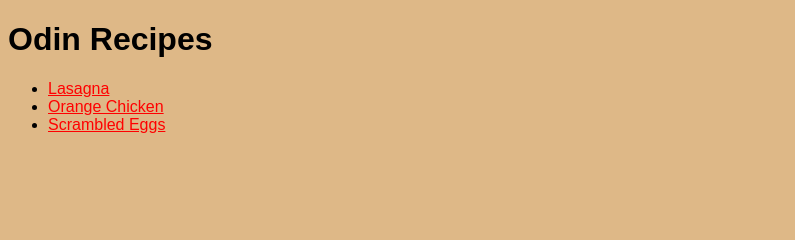
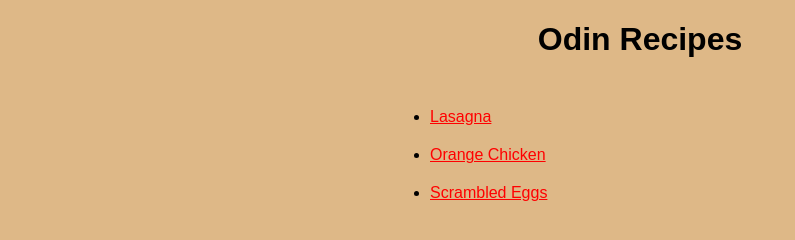
Before and after one commit to serj096chill/odin-recipes, a plain HTML site: page index.html in a window 1280 px wide. Shown: the whole page, without its empty margins (0-795 px from the left). Drawn offline with Linux system fonts and the light colour scheme.

Commit message:
add margin and padding

```diff
--- a/style.css
+++ b/style.css
@@ -1,8 +1,25 @@
 body{
     background-color: burlywood;
     font-family: Arial, Helvetica, sans-serif;
+    margin: 0;
+    padding: 0;
+    width: 500px;
+    margin: 10px auto;
 }
 
 a {
     color: red;
 }
+
+h1 {
+    text-align: center;
+    margin-bottom: 50px;
+}
+
+li {
+    margin-top: 20px;
+    margin-bottom: 20px;
+}
+/* * {
+    outline: 2px solid red;
+} */
```
